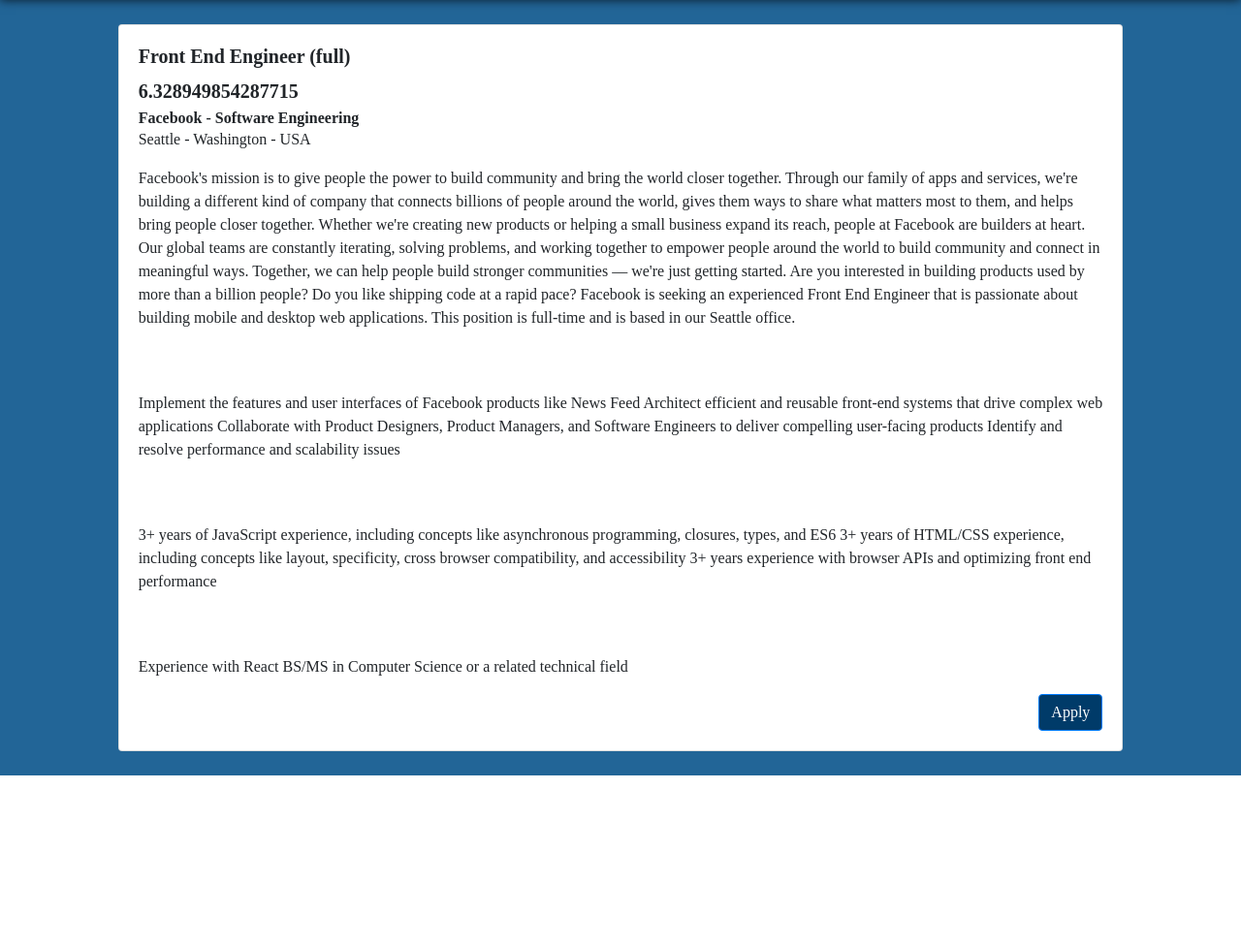
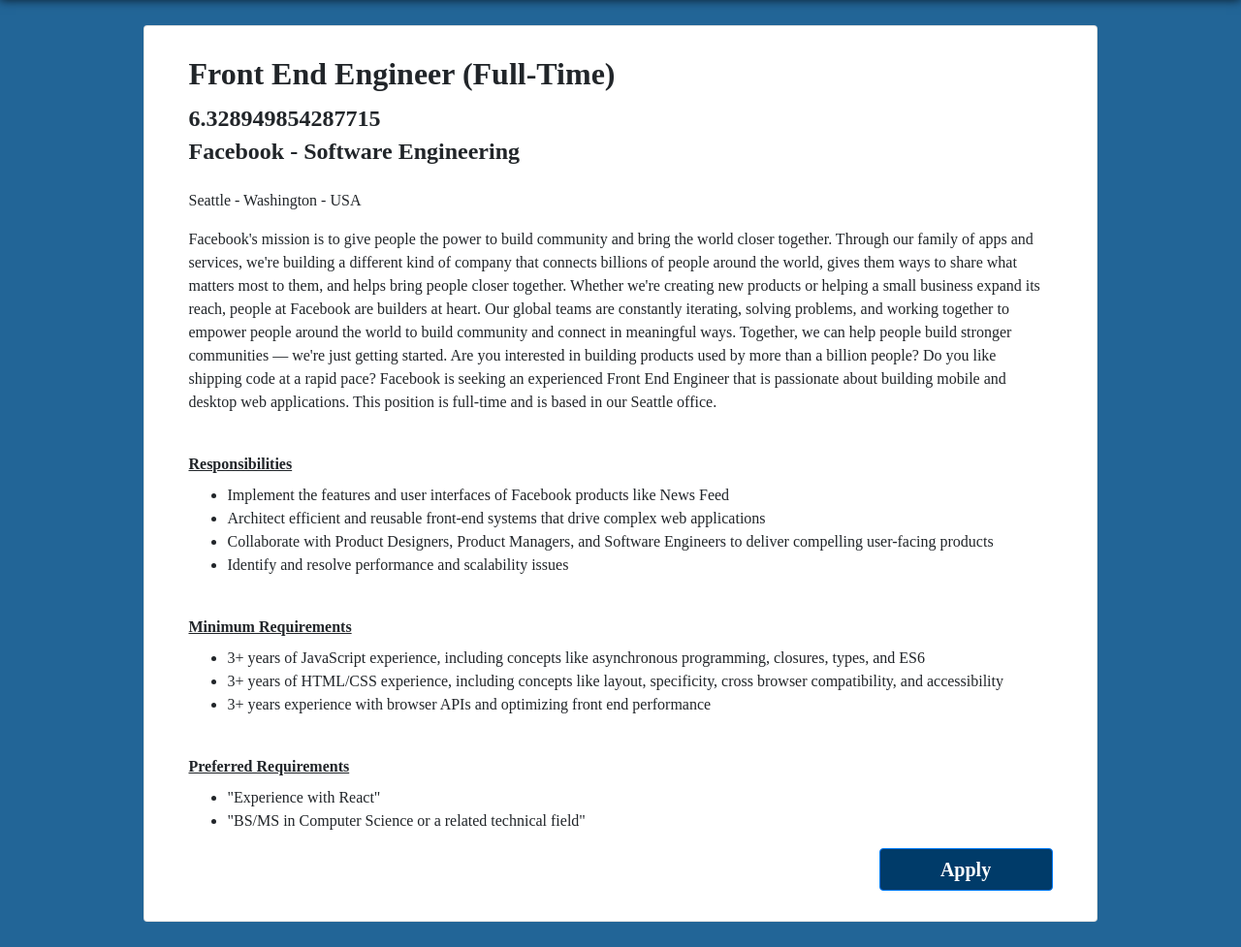
Before and after one commit to nicolaspascual/CVolve, a Django app: page /offers/2/ in a window 1280 px wide. Shown: the part 70-1047 px from the top of the page at 97% size. Before the commit the page ends 870 px from the top, so only its background shows below. Run offline with Django 3.2, Linux system fonts and the light colour scheme; a user stored in the database is signed in; data comes from the database, SQL or seed files in the repository; parts of the project's set-up code (start-up, migrations or seed data) failed here and were passed over; some libraries are stand-ins or nearby versions; some web fonts are replaced.

Commit message:
Finished maqueting the offer detail view.

```diff
--- a/cvolve/main/models/job_offer.py
+++ b/cvolve/main/models/job_offer.py
@@ -31,3 +31,21 @@ class JobOffer(models.Model):
             self.title, self.description, self.responsibilities,
             self.minimum_requirements, self.preferred_requirements
         ])
+
+    def get_beauty_type(self):
+        if self.type == 'full':
+            return 'Full-Time'
+        elif self.type == 'part':
+            return 'Part-Time'
+        elif self.type == 'internship':
+            return 'Internship'
+        return self.type
+
+    def get_responsibilites(self):
+        return [a for a in self.responsibilities.split('\n') if a]
+
+    def get_minimum_requirements(self):
+        return [a for a in self.minimum_requirements.split('\n') if a]
+
+    def get_preferred_requirements(self):
+        return [a for a in self.preferred_requirements.strip().split('\n') if a]
--- a/cvolve/static/styles/style.css
+++ b/cvolve/static/styles/style.css
@@ -20,6 +20,10 @@
 .btn.btn-primary.btn-cvolve-details {
     background-color: #003b69;
     float: right;
+    font-weight: bold;
+    font-size: 125%;
+    padding-left: 7%;
+    padding-right: 7%;
 }
 
 .container-cvolve {
@@ -94,3 +98,16 @@
     -moz-box-shadow: 0px 0px 10px 0px rgba(0, 0, 0, 0.75);
     box-shadow: 0px 0px 10px 0px rgba(0, 0, 0, 0.75);
 }
+
+.lbl-offer-detail {
+    font-weight: bold;
+    text-decoration: underline;
+}
+
+.card-offer-detail {
+    padding-top: 1%;
+    padding-bottom: 1%;
+    padding-left: 2.5%;
+    padding-right: 2.5%;
+    margin: 2.5%;
+}
--- a/cvolve/templates/offer_detail.html
+++ b/cvolve/templates/offer_detail.html
@@ -30,17 +30,48 @@ style="background-color:#226597; height:inherit; min-height:100%"
 
     <div class="card card-offer-detail">
       <div class="card-body">
-        <h5 class="card-title font-weight-bold"> {{offer.title}} ({{offer.type}}) </h5>
-        <h5 class="card-title font-weight-bold"> {{distance}} </h5>
-        <h6 class="card-subtitle font-weight-bold"> {{offer.company}} - {{ offer.department }}</h6>
+        <h2 class="card-title font-weight-bold"> {{offer.title}} ({{offer.get_beauty_type}}) </h2>
+        <h4 class="card-title font-weight-bold"> {{distance}} </h4>
+        <h4 class="card-subtitle font-weight-bold"> {{offer.company}} - {{ offer.department }}</h4>
+
+        <br>
+
         <p class="card-text"> {{offer.city}} - {{offer.state}} - {{offer.country}} </p>
         <p class="card-text"> {{offer.description}} </p>
-        <br><br>
-        <p class="card-text"> {{offer.responsibilities}} </p>
-        <br><br>
-        <p class="card-text"> {{offer.minimum_requirements}} </p>
-        <br><br>
-        <p class="card-text"> {{offer.preferred_requirements}} </p>
+
+        <br>
+
+        <label class="lbl-offer-detail">Responsibilities</label>
+
+        <ul class="entry-content">
+          {% for response_item in offer.get_responsibilites %}
+            <li>{{response_item}}</li>
+          {% endfor %}
+        </ul>
+
+        <br>
+
+        <label class="lbl-offer-detail">Minimum Requirements</label>
+
+        <ul class="entry-content">
+          {% for min_requirements in offer.get_minimum_requirements %}
+            <li>{{min_requirements}}</li>
+          {% endfor %}
+        </ul>
+
+        {% if offer.get_preferred_requirements %}
+            <br>
+
+            <label class="lbl-offer-detail">Preferred Requirements</label>
+
+            <ul class="entry-content" name="preferred_requirements">
+              {% for pref_requirements in offer.get_preferred_requirements %}
+                <li>"{{pref_requirements}}"</li>
+              {% endfor %}
+            </ul>
+
+        {% endif %}
+
         <a href="#" class="btn btn-primary btn-cvolve-details">Apply</a>
       </div>
     </div>
```
